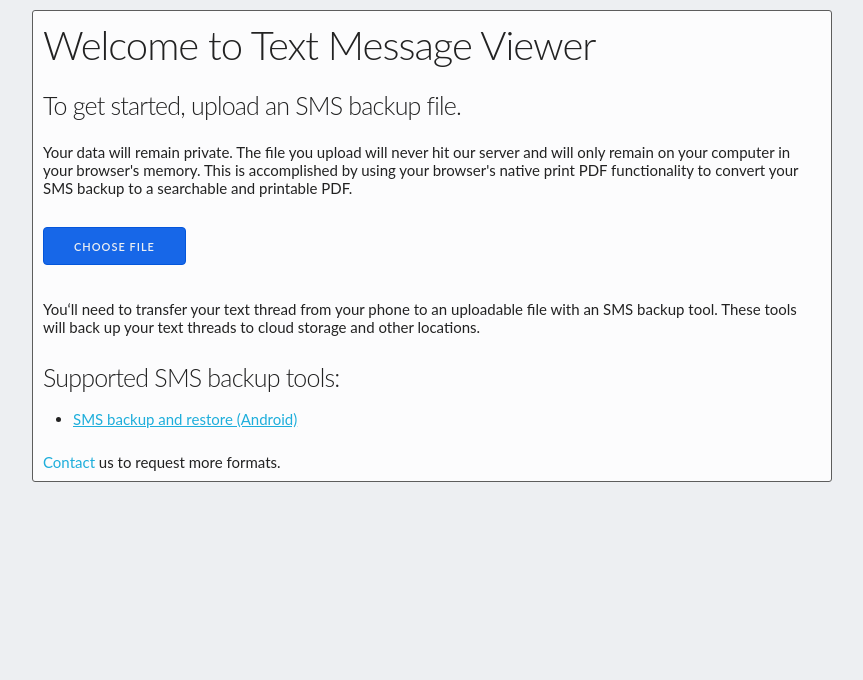
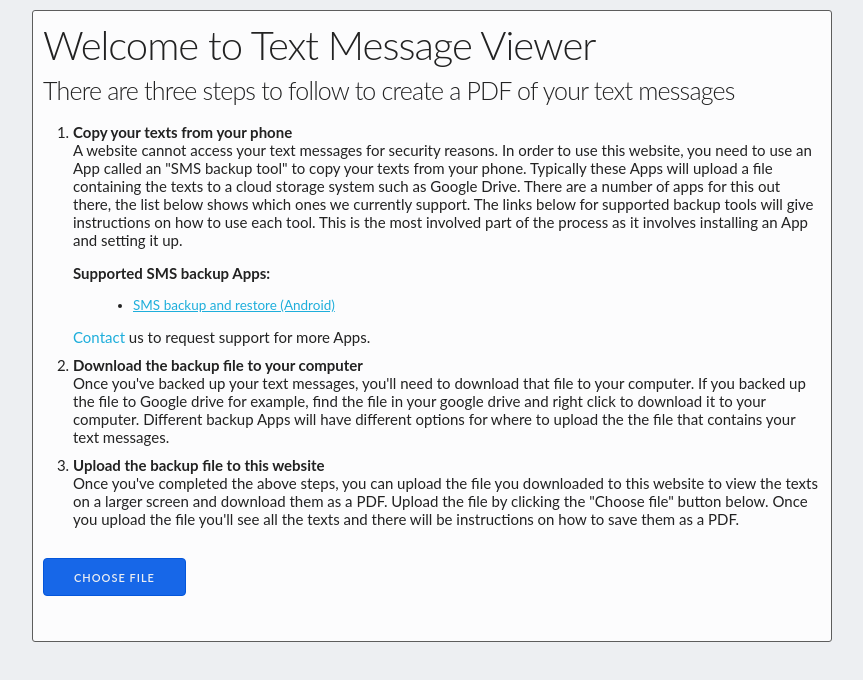
Before and after one commit to bsidelinger912/text-message-viewer, a React app: page / in a window 1280 px wide. Shown: the top 680 px of the page, without its empty margins (208-1071 px from the left). Built offline with nearby package versions, Linux system fonts and the light colour scheme; the HTML template or start-up script is replaced by a standard one.

Commit message:
better instructions and name form

```diff
--- a/src/App.jsx
+++ b/src/App.jsx
@@ -21,6 +21,7 @@ export default class App extends React.Component {
 
     this.onFileChange = this.onFileChange.bind(this);
     this.clearData = this.clearData.bind(this);
+    this.setName = this.setName.bind(this);
   }
 
   onFileChange(e) {
@@ -54,6 +55,10 @@ export default class App extends React.Component {
     }
   }
 
+  setName(name) {
+    this.setState({ name });
+  }
+
   clearData(e, errorType) {
     e.preventDefault();
     this.setState({ errorType, textData: undefined });
@@ -62,20 +67,18 @@ export default class App extends React.Component {
   }
 
   render() {
-    const { textData, errorType } = this.state;
+    const { textData, errorType, name } = this.state;
 
-    const subHeadingText = textData ? GET_STARTED : GET_STARTED;
-    const privacyInfo = textData ? null : <p>{PRIVACY_INFO}</p>;
+    // const subHeadingText = textData ? GET_STARTED : GET_STARTED;
+    // const privacyInfo = textData ? null : <p>{PRIVACY_INFO}</p>;
     const error = errorType === PARSER_ERROR ? <ParserError /> : null;
     const view = textData
-      ? <Viewer textData={textData} clearData={this.clearData} onFileChange={this.onFileChange} />
+      ? <Viewer textData={textData} clearData={this.clearData} onFileChange={this.onFileChange} name={name} setName={this.setName} />
       : <Uploader onFileChange={this.onFileChange} />;
 
     return (
       <div className={styles.wrapper}>
         <h1 className={styles.heading}>Welcome to Text Message Viewer</h1>
-        <h4 className={styles.subHeading}>{subHeadingText}</h4>
-        {privacyInfo}
         {error}
         {view}
       </div>
--- a/src/base.scss
+++ b/src/base.scss
@@ -181,7 +181,7 @@ label > .label-body {
 ul {
   list-style: disc; }
 ol {
-  list-style: decimal inside; }
+  list-style: decimal outside; }
 ol, ul {
   padding-left: 3rem;
   margin-top: 1.5rem; }
--- a/src/components/SupportedFileTypes/SupportedFileTypes.jsx
+++ b/src/components/SupportedFileTypes/SupportedFileTypes.jsx
@@ -11,12 +11,7 @@ import styles from './supportedFileTypes.scss';
 
 const SupportedFileTypes = () => (
   <div className={styles.main}>
-    <p>
-      You&lsquo;ll need to transfer your text thread from your phone to an uploadable file with an SMS backup tool.
-      These tools will back up your text threads to cloud storage and other locations.
-    </p>
-
-    <h4>Supported SMS backup tools:</h4>
+    <strong>Supported SMS backup Apps:</strong>
     <ul>
       <li>
         <a
@@ -28,7 +23,7 @@ const SupportedFileTypes = () => (
         </a>
       </li>
     </ul>
-    <Contact /> us to request more formats.
+    <Contact /> us to request support for more Apps.
   </div>
 );
 
--- a/src/components/SupportedFileTypes/supportedFileTypes.scss
+++ b/src/components/SupportedFileTypes/supportedFileTypes.scss
@@ -1,5 +1,5 @@
 .main {
-  // margin-top: 30px;
+  margin-top: 15px;
 }
 
 .contactLink {
--- a/src/components/Uploader/Uploader.jsx
+++ b/src/components/Uploader/Uploader.jsx
@@ -10,8 +10,40 @@ const propTypes = {
 
 const Uploader = ({ onFileChange }) => (
   <div>
+    <p>
+      <h4>There are three steps to follow to create a PDF of your text messages</h4>
+      <ol>
+        <li>
+          <strong>Copy your texts from your phone</strong> <br />
+          A website cannot access your text messages for security reasons.  In order to use this website,
+          you need to use an App called an &quot;SMS backup tool&quot; to copy your texts from your phone.
+          Typically these Apps will upload a file containing the texts to a cloud storage system such as Google Drive.
+          There are a number of apps for this out there, the list below shows which ones we currently support.
+          The links below for supported backup tools will give instructions on how to use each tool.  This is the
+          most involved part of the process as it involves installing an App and setting it up.
+
+          <SupportedFileTypes />
+        </li>
+
+        <li>
+          <strong>Download the backup file to your computer</strong> <br />
+          Once you&apos;ve backed up your text messages, you&apos;ll need to download that file to your computer.
+          If you backed up the file to Google drive for example, find the file in your google drive and right click
+          to download it to your computer.  Different backup Apps will have different options for where to upload the
+          the file that contains your text messages.
+        </li>
+
+        <li>
+          <strong>Upload the backup file to this website</strong> <br />
+          Once you&apos;ve completed the above steps, you can upload the file you downloaded to this website
+          to view the texts on a larger screen and download them as a PDF. Upload the file by clicking the &quot;Choose file&quot;
+          button below.  Once you upload the file you&apos;ll see all the texts and there will be instructions on
+          how to save them as a PDF.
+        </li>
+      </ol>
+    </p>
     <UploadForm onFileChange={onFileChange} buttonText="Choose File" />
-    <SupportedFileTypes />
+
   </div>
 );
 
--- a/src/components/Viewer/Viewer.jsx
+++ b/src/components/Viewer/Viewer.jsx
@@ -19,11 +19,30 @@ const propTypes = {
   onFileChange: PropTypes.func.isRequired,
 };
 
-const Viewer = ({ textData, onFileChange, clearData }) => {
+class Viewer extends React.Component {
+  constructor(props) {
+    super(props);
+
+    this.nameFormSubmit = this.nameFormSubmit.bind(this);
+  }
+
+  nameFormSubmit(e) {
+    e.preventDefault();
+    this.props.setName(this.nameInput.value);
+  }
+
+  render() {
+    const {
+      textData,
+      onFileChange,
+      clearData,
+      name,
+    } = this.props;
+
     const rows = textData.map((row, i) => (
       <div key={i} className={styles.textItem}>
         <div className={row.sentReceived === 'sent' ? styles.sent : styles.received}>
-        <div className={styles.name}>{row.sender}</div>
+          <div className={styles.name}>{row.sentReceived === 'sent' && name ? name : row.sender}</div>
           <div className={styles.date}>{row.date}</div>
           <div className={styles.body}>{row.body}</div>
         </div>
@@ -37,10 +56,16 @@ const Viewer = ({ textData, onFileChange, clearData }) => {
           <PDFInstructions />
           <UploadForm onFileChange={onFileChange} clearData={clearData} buttonText="Choose a Different File" />
         </div>
+        <form className={styles.nameForm} onSubmit={this.nameFormSubmit}>
+          <label htmlFor="name">Enter your name</label>
+          <input id="name" name="name" ref={(input) => { this.nameInput = input; }} />
+          <button type="submit">Save</button>
+        </form>
         {rows}
       </div>
     );
-};
+  }
+}
 
 Viewer.propTypes = propTypes;
 
--- a/src/components/Viewer/viewer.scss
+++ b/src/components/Viewer/viewer.scss
@@ -3,6 +3,30 @@
 .pageUpper {
   @media print {
     display: none;
+  }
+}
+
+.nameForm {
+  @media print {
+    display: none;
+  }
+
+  display: flex;
+  align-items: center;
+  border-top: 1px solid $darkGrey;
+  border-bottom: 1px solid $darkGrey;
+  padding: 15px;
+  margin: 25px 0;
+
+  label,
+  input {
+    margin-right: 10px;
+  }
+
+  button {
+    padding: 5px;
+    height: auto;
+    line-height: 11px;
   }
 }
 
```
Also changed, not shown: 1 other file (tests, documents, lock files or other folders). Lines whose indentation alone changed are shown as unchanged.
